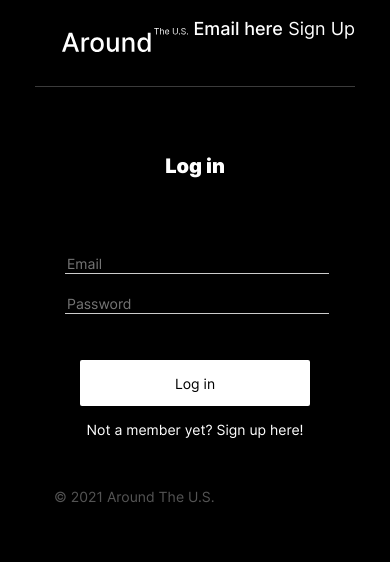
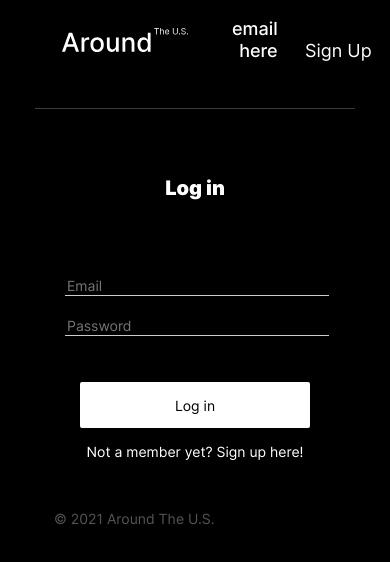
Before and after one commit to JulieBodette/react-around-auth, a React app: page /signin in a window 390 px wide. Built offline with nearby package versions, Linux system fonts and the light colour scheme; no server answers.

Commit message:
refactor: re-wrote the header as a grid. TODO:mobile layout

```diff
--- a/src/blocks/header.css
+++ b/src/blocks/header.css
@@ -2,17 +2,19 @@
   max-width: 880px; /*based on 1280px figma */
   margin: 0px auto 40px auto; /* top right bottom left */
   border-bottom: 1px solid rgba(84, 84, 84, 0.7); /*need rgba to set opacity */
-  display: flex;
-  flex-direction: row;
-
-  justify-content: space-between;
+  display: grid;
+  grid-template-areas: 'image email login-text';
+  grid-template-columns: 173px auto 70px; /*set sizes for the columns on the far left and right, middle expands to fill the space */
+  grid-column-gap: 24px; /*spacing between email and login-text*/
 }
 
 .header__image {
+  grid-area: image;
   margin: 45px 0px 41px 0px; /* top right bottom left */
 }
 
 .header__email {
+  grid-area: email;
   font-family: 'Inter', 'Arial', sans-serif; /*fallback fonts */
   align-self: flex-end;
   font-style: normal;
@@ -25,6 +27,7 @@
 }
 
 .header__login-text {
+  grid-area: login-text;
   margin-bottom: 46px;
   align-self: flex-end;
   font-family: 'Inter', 'Arial', sans-serif; /*fallback fonts */
--- a/src/components/Header.js
+++ b/src/components/Header.js
@@ -11,7 +11,7 @@ export function Header({text, link}) {
       <img className="header__image" src={header} alt="Around the US" />
       {/*we acess the image via variable name {header}*/}
 
-        <p className="header__email">Email here</p>
+        <p className="header__email">email here</p>
         <Link to={link} className="header__login-text">{text}</Link>
 
 
```
